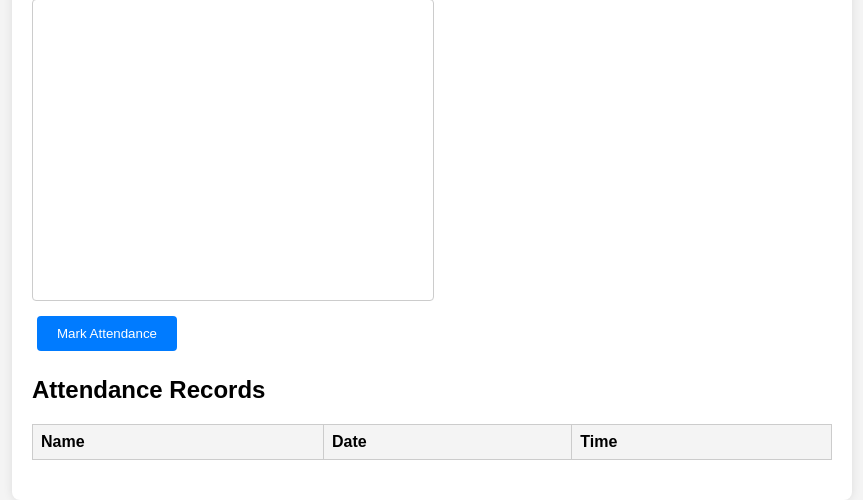
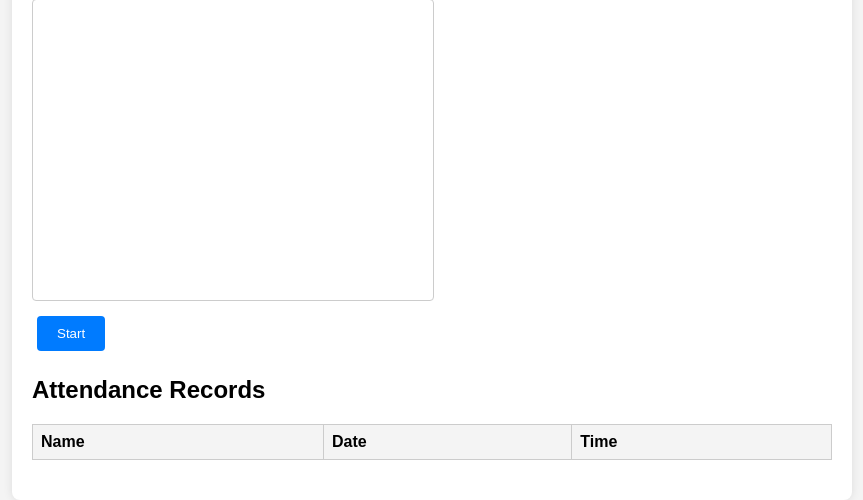
Before and after one commit to Nbniranja4567/face-recognition-, a Flask app: page / in a window 1280 px wide. Shown: the part 438-938 px from the top of the page, without its empty margins (208-1071 px from the left). Run offline with Flask 3, Linux system fonts and the light colour scheme; lists and menus that the app fills with data are empty.

Commit message:
fix duplicate names

```diff
--- a/static/script.js
+++ b/static/script.js
@@ -14,6 +14,7 @@ const registerStatus = document.getElementById('register-status');
 const attendanceVideo = document.getElementById('attendance-video');
 const attendanceCanvas = document.getElementById('attendance-canvas');
 const markAttendanceBtn = document.getElementById('mark-attendance-btn');
+const startBtn = document.getElementById('start-btn');
 const attendanceStatus = document.getElementById('attendance-status');
 
 // Attendance table
@@ -56,11 +57,14 @@ registerBtn.addEventListener('click', async () => {
 });
 
 // Mark attendance
-markAttendanceBtn.addEventListener('click', async () => {
+const markedNames = new Set(); // Track marked attendance
+
+async function attendanceMark() {
     const context = attendanceCanvas.getContext('2d');
     context.drawImage(attendanceVideo, 0, 0, attendanceCanvas.width, attendanceCanvas.height);
     const image = attendanceCanvas.toDataURL('image/jpeg');
 
+    try {
         const response = await fetch('/mark-attendance', {
             method: 'POST',
             headers: {
@@ -69,16 +73,36 @@ markAttendanceBtn.addEventListener('click', async () => {
             body: JSON.stringify({ image }),
         });
 
+        if (!response.ok) throw new Error('Network response was not ok');
+
         const result = await response.json();
         attendanceStatus.textContent = result.message;
 
         if (result.attendance) {
+            const { name, date, time } = result.attendance;
+
+            if (!markedNames.has(name)) { // Check for duplicates
+                markedNames.add(name);
                 const row = attendanceTable.insertRow();
-        const nameCell = row.insertCell(0);
-        const dateCell = row.insertCell(1);
-        const timeCell = row.insertCell(2);
-        nameCell.textContent = result.attendance.name;
-        dateCell.textContent = result.attendance.date;
-        timeCell.textContent = result.attendance.time;
+                row.insertCell(0).textContent = name;
+                row.insertCell(1).textContent = date;
+                row.insertCell(2).textContent = time;
+            }
+        }
+    } catch (error) {
+        console.error('Error:', error);
+        attendanceStatus.textContent = 'Error marking attendance.';
+    }
+}
+
+let running = false;
+
+startBtn.addEventListener('click', async () => {
+    if (running) return; // Prevent multiple instances
+    running = true;
+
+    while (running) {
+        await attendanceMark();
+        await new Promise(r => setTimeout(r, 4000));
     }
 });
--- a/templates/index.html
+++ b/templates/index.html
@@ -28,7 +28,7 @@
             <h2>Mark Attendance</h2>
             <video id="attendance-video" width="400" height="300" autoplay></video>
             <canvas id="attendance-canvas" width="400" height="300" style="display: none;"></canvas>
-            <button id="mark-attendance-btn">Mark Attendance</button>
+            <button id="start-btn">Start</button>
             <p id="attendance-status"></p>
         </div>
 
```
Lines whose indentation alone changed are shown as unchanged.
